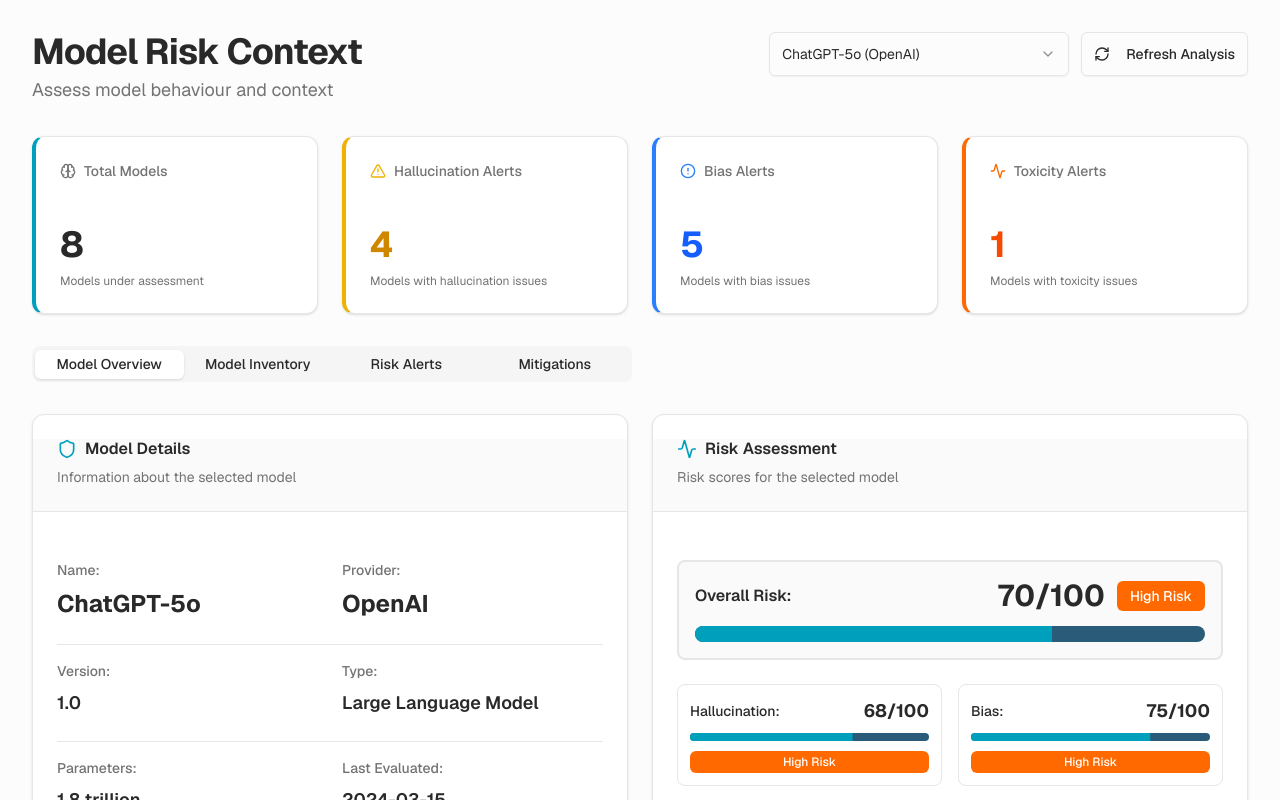
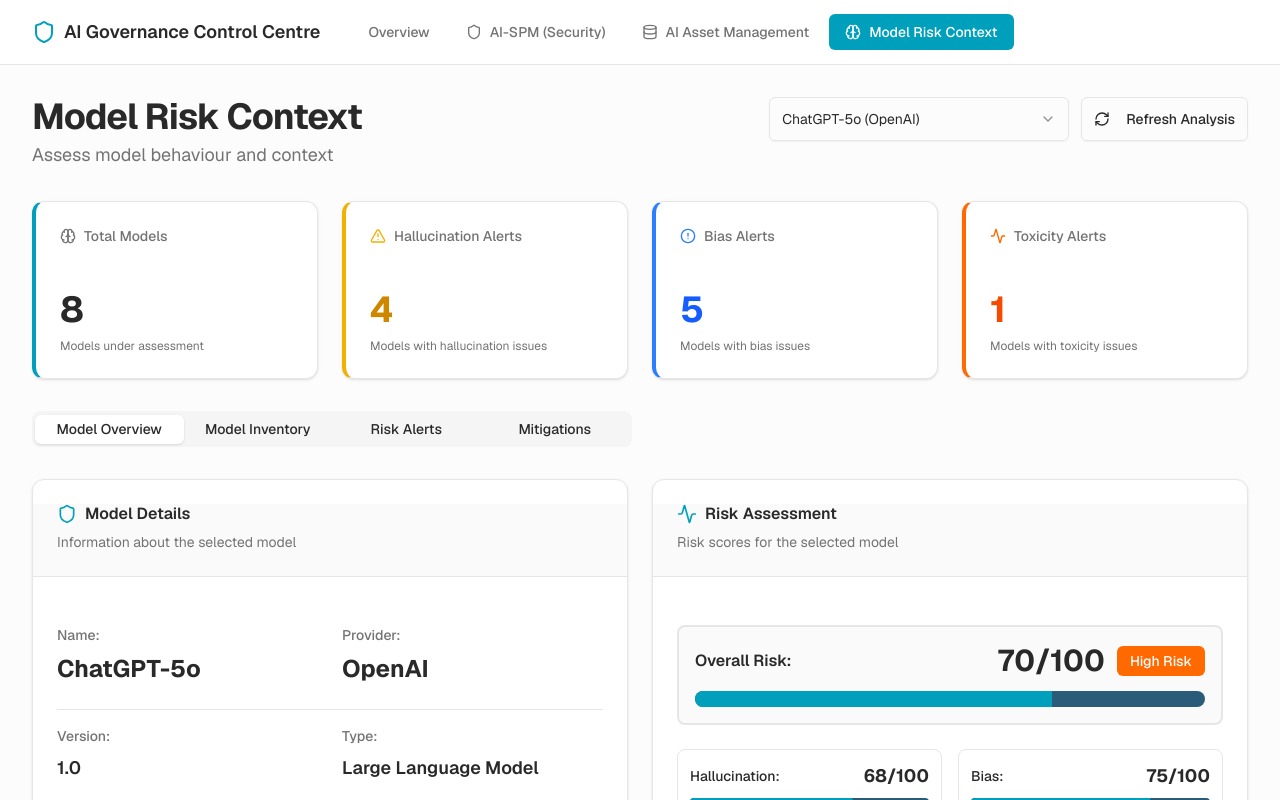
Before and after one commit to Prompt-Shields/ai-spm-dashboard, a Next.js app: page /model-risk in a window 1280 px wide. Shown: the top 800 px of the page. Built offline with nearby package versions, Linux system fonts and the light colour scheme.

Commit message:
feat: add AppHeader navigation bar to Model Risk Context page
Update navigation header to match design and branding.

#VERCEL_SKIP

Co-authored-by: null <194814738+jun-bit-pulse-ai@users.noreply.github.com>

```diff
--- a/app/model-risk/page.tsx
+++ b/app/model-risk/page.tsx
@@ -9,6 +9,7 @@ import { Tabs, TabsContent, TabsList, TabsTrigger } from "@/components/ui/tabs"
 import { Select, SelectContent, SelectItem, SelectTrigger, SelectValue } from "@/components/ui/select"
 import { AlertTriangle, CheckCircle2, RefreshCw, AlertCircle, Shield, Brain, Activity } from "lucide-react"
 import { modelRiskProfiles, getModelRiskStatistics, getRiskLevel, getRiskColor } from "@/lib/model-risk-data"
+import { AppHeader } from "@/components/app-header"
 
 export default function ModelRiskContextPage() {
   const [selectedModelId, setSelectedModelId] = useState<string>(modelRiskProfiles[0].modelId)
@@ -17,6 +18,8 @@ export default function ModelRiskContextPage() {
   const stats = getModelRiskStatistics()
 
   return (
+    <>
+      <AppHeader />
       <div className="min-h-screen bg-muted/30">
         <div className="container py-8 px-8 max-w-[1600px] mx-auto space-y-8">
           {/* Header Section */}
@@ -435,7 +438,10 @@ export default function ModelRiskContextPage() {
                             <Badge variant="outline" className="text-xs">
                               {model.provider}
                             </Badge>
-                          <Badge variant={model.status === "Production" ? "default" : "secondary"} className="text-xs">
+                            <Badge
+                              variant={model.status === "Production" ? "default" : "secondary"}
+                              className="text-xs"
+                            >
                               {model.status}
                             </Badge>
                           </div>
@@ -528,15 +534,15 @@ export default function ModelRiskContextPage() {
                     <div className="border-l-4 border-l-primary rounded-lg p-4 bg-muted/30">
                       <h4 className="font-semibold mb-2">Human-in-the-Loop Review</h4>
                       <p className="text-sm text-muted-foreground">
-                      Implement human oversight for high-risk decisions and sensitive use cases to catch edge cases and
-                      errors.
+                        Implement human oversight for high-risk decisions and sensitive use cases to catch edge cases
+                        and errors.
                       </p>
                     </div>
                     <div className="border-l-4 border-l-primary rounded-lg p-4 bg-muted/30">
                       <h4 className="font-semibold mb-2">Access Controls & Monitoring</h4>
                       <p className="text-sm text-muted-foreground">
-                      Enforce strict authentication, audit logging, and real-time monitoring to track usage patterns and
-                      detect anomalies.
+                        Enforce strict authentication, audit logging, and real-time monitoring to track usage patterns
+                        and detect anomalies.
                       </p>
                     </div>
                   </div>
@@ -546,5 +552,6 @@ export default function ModelRiskContextPage() {
           </Tabs>
         </div>
       </div>
+    </>
   )
 }
```
Lines whose indentation alone changed are shown as unchanged.
